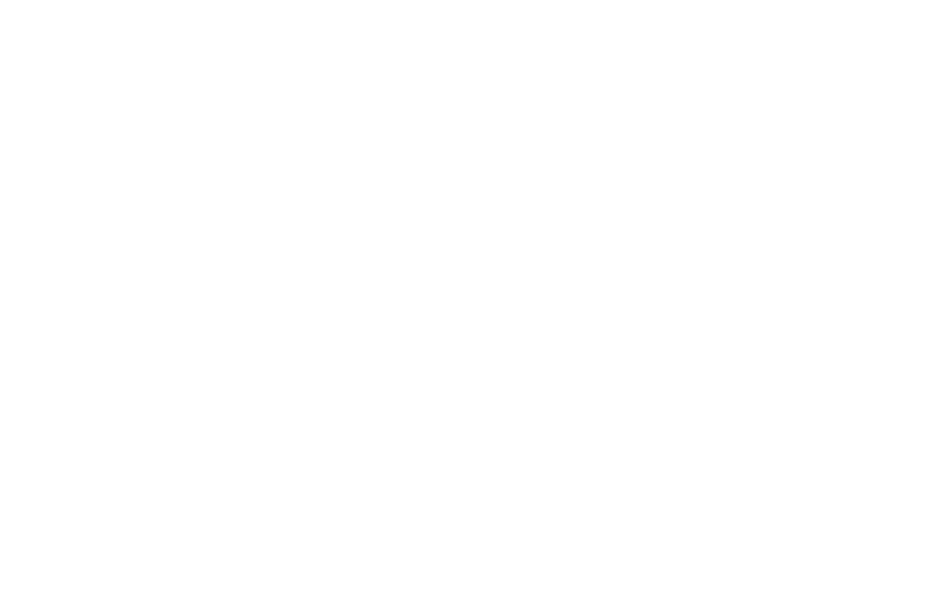
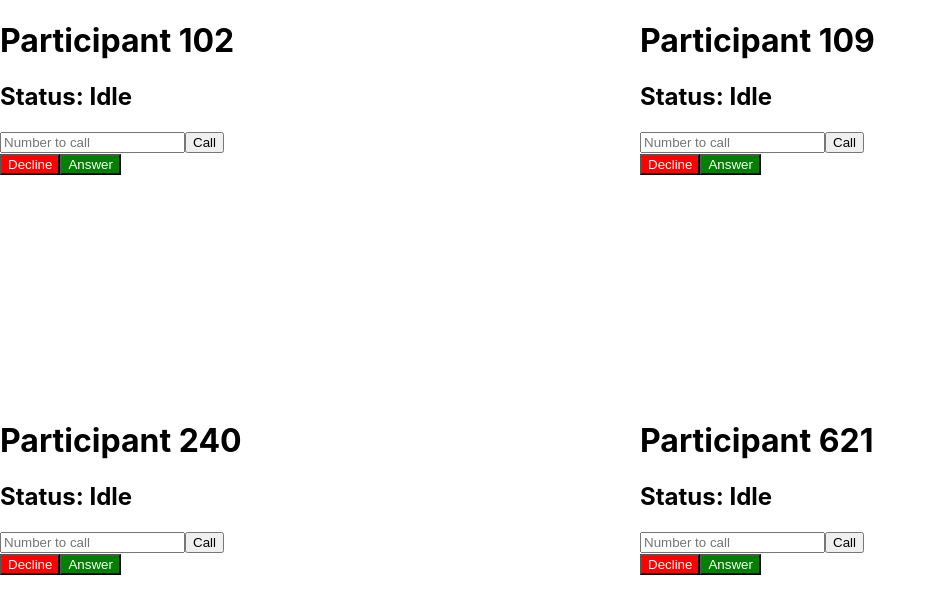
Before and after one commit to abdulrahman-khankan/phone-conference-mock-client, a React (Create React App) app: page / in a window 1280 px wide. Shown: the top 614 px of the page, without its empty margins (0-937 px from the left). Built offline with nearby package versions, Linux system fonts and the light colour scheme.

Commit message:
implement basic layout with 2x2 participant component grid

```diff
--- a/src/App.tsx
+++ b/src/App.tsx
@@ -1,9 +1,11 @@
 import React from 'react';
 
+import { MainPage } from './components/MainPage';
 
 function App() {
   return (
     <div className="App">
+      <MainPage />
     </div>
   );
 }
--- /dev/null
+++ b/src/components/MainPage/MainPage.tsx
@@ -0,0 +1,62 @@
+import React from 'react';
+
+import { Participant } from '../Participant';
+import { ParticipantSelfStatus, ParticipantCallStatus } from '../shared.model';
+
+const PARTICIPANTS_COUNT = 4;
+
+interface IParticipant {
+  status: ParticipantSelfStatus;
+  callStatus?: ParticipantCallStatus;
+}
+
+interface IConnectionManager {
+  participants: {
+    [id: string]: IParticipant;
+  };
+}
+
+const ConnectionManagerContext = React.createContext({} as IConnectionManager);
+ConnectionManagerContext.displayName = 'ConnectionManager';
+
+export const ConnectionManager = ConnectionManagerContext.Consumer;
+
+export class MainPage extends React.Component {
+  state = {
+    manager: {
+      participants: this.initializeParticipants(),
+    },
+  };
+
+  initializeParticipants() {
+    const participants: { [id: string]: IParticipant } = {};
+
+    for (let i = 0; i < PARTICIPANTS_COUNT; i++) {
+      const participantId = getRandomId();
+
+      participants[participantId] = {
+        status: ParticipantSelfStatus.Idle,
+      };
+    }
+
+    return participants;
+  }
+
+  render() {
+    const manager = this.state.manager;
+    const knownParticipants = Object.keys(manager.participants);
+    return (
+      <ConnectionManagerContext.Provider value={manager}>
+        <div style={{ display: 'grid', gridTemplateColumns: '1fr 1fr', height: '100vh' }}>
+          {knownParticipants.map((id, key) => {
+            return <Participant key={key} id={id} />;
+          })}
+        </div>
+      </ConnectionManagerContext.Provider>
+    );
+  }
+}
+
+function getRandomId(): string {
+  return Math.floor(Math.random() * 1000).toString();
+}
--- /dev/null
+++ b/src/components/MainPage/index.ts
@@ -0,0 +1 @@
+export { ConnectionManager, MainPage } from './MainPage';
--- /dev/null
+++ b/src/components/Participant/Participant.tsx
@@ -0,0 +1,65 @@
+import React from 'react';
+import PropTypes from 'prop-types';
+
+import { ConnectionManager } from '../MainPage';
+import { ParticipantSelfStatus } from '../shared.model';
+
+interface IProps {
+  id: string;
+}
+
+class Participant extends React.Component<IProps> {
+  static propTypes = {
+    id: PropTypes.string,
+  };
+
+  state = {
+    targetParticipant: '',
+    hasIncomingCall: true,
+    status: ParticipantSelfStatus.Idle,
+  };
+
+  handleTargetParticipantChange = (event: React.ChangeEvent<HTMLInputElement>) => {
+    const newValue = event.target.value;
+
+    if (isNaN(Number(newValue))) {
+      return;
+    } else {
+      this.setState({ targetParticipant: event.target.value });
+    }
+  };
+
+  render() {
+    const id = this.props.id;
+    const { targetParticipant } = this.state;
+
+    return (
+      <ConnectionManager>
+        {(manager) => {
+          return (
+            <div>
+              <h1>Participant {id}</h1>
+              <h2>Status: {this.state.status}</h2>
+              <input
+                type="text"
+                maxLength={3}
+                placeholder="Number to call"
+                value={targetParticipant}
+                onChange={this.handleTargetParticipantChange}
+              />
+              <button>Call</button>
+              {this.state.hasIncomingCall && (
+                <div>
+                  <button style={{ backgroundColor: 'red', color: 'white' }}>Decline</button>
+                  <button style={{ backgroundColor: 'green', color: 'white' }}>Answer</button>
+                </div>
+              )}
+            </div>
+          );
+        }}
+      </ConnectionManager>
+    );
+  }
+}
+
+export default Participant;
--- /dev/null
+++ b/src/components/Participant/index.ts
@@ -0,0 +1,3 @@
+import Participant from './Participant';
+
+export { Participant };
--- /dev/null
+++ b/src/components/index.ts
@@ -0,0 +1 @@
+export { ConnectionManager } from './MainPage';
--- /dev/null
+++ b/src/components/shared.model.ts
@@ -0,0 +1,13 @@
+export enum ParticipantSelfStatus {
+  Idle = 'Idle',
+  PlacingCall = 'Placing call',
+  Ringing = 'Ringing',
+  Talking = 'Talking',
+}
+
+export enum ParticipantCallStatus {
+  RemoteUnknown = 'Remote unknown',
+  RemoteRinging = 'Remote is ringing',
+  RemoteBusy = 'Remote busy',
+  RemoteRejected = 'Remote rejected',
+}
```
